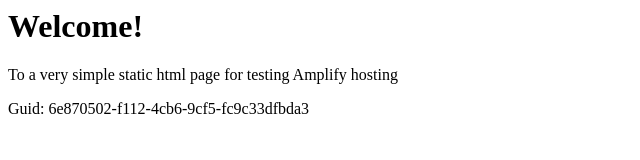
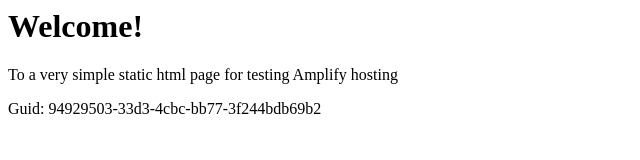
Before and after one commit to aws-aemilia-syd/Github-PR-Commit-Integration-Test-DoNotTouch-GitHubWebhookPushCanaryTest-v1-preprod-ap-southeast-2, a website: page src/index.html in a window 1280 px wide. Shown: the full height of the page, 0-640 px from the left. Drawn offline with Linux system fonts and the light colour scheme.

Commit message:
commit from integ tests

```diff
--- a/src/index.html
+++ b/src/index.html
@@ -12,6 +12,6 @@
 <body>
     <h1>Welcome!</h1>
     <p>To a very simple static html page for testing Amplify hosting</p>
-    <p>Guid: 6e870502-f112-4cb6-9cf5-fc9c33dfbda3</p></body>
+    <p>Guid: 94929503-33d3-4cbc-bb77-3f244bdb69b2</p></body>
 
 </html>
```
